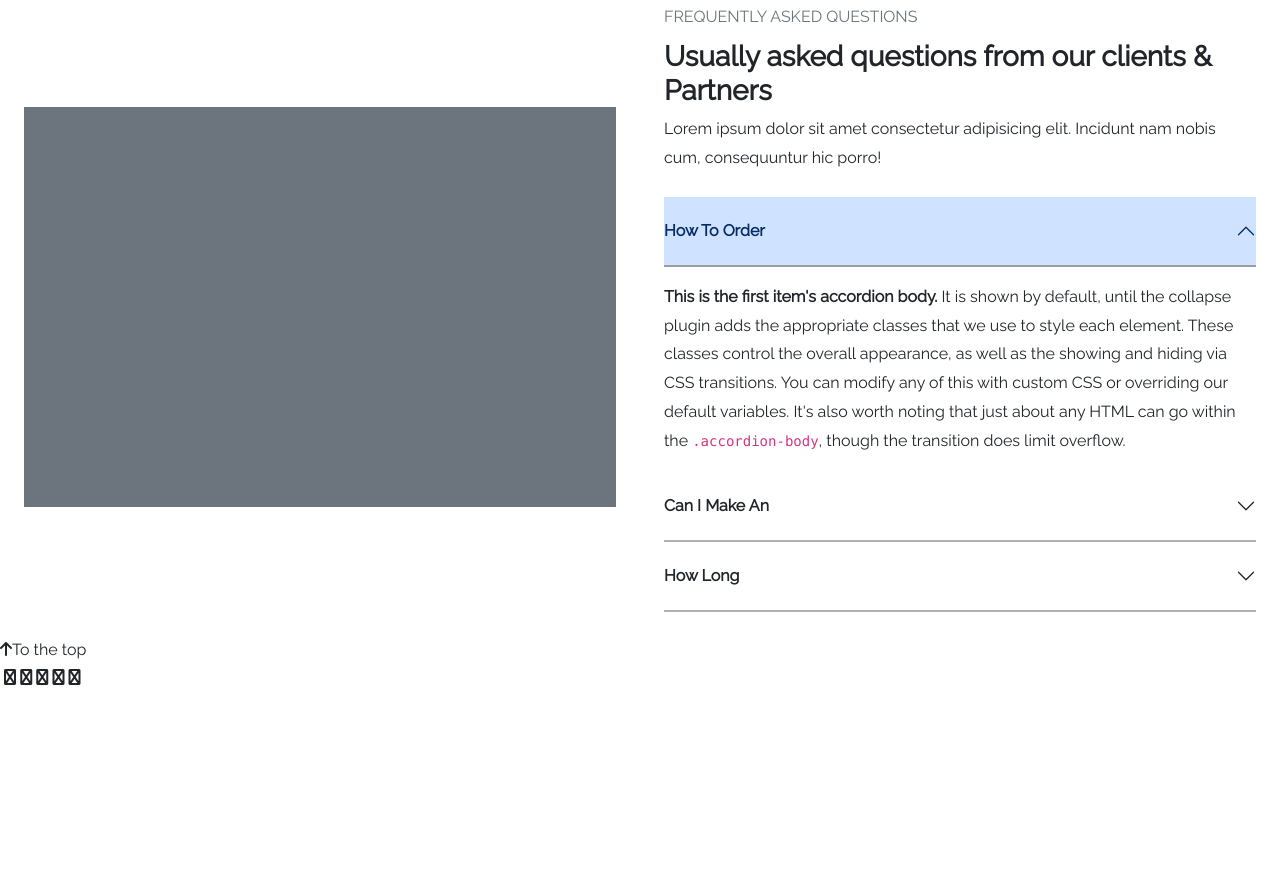
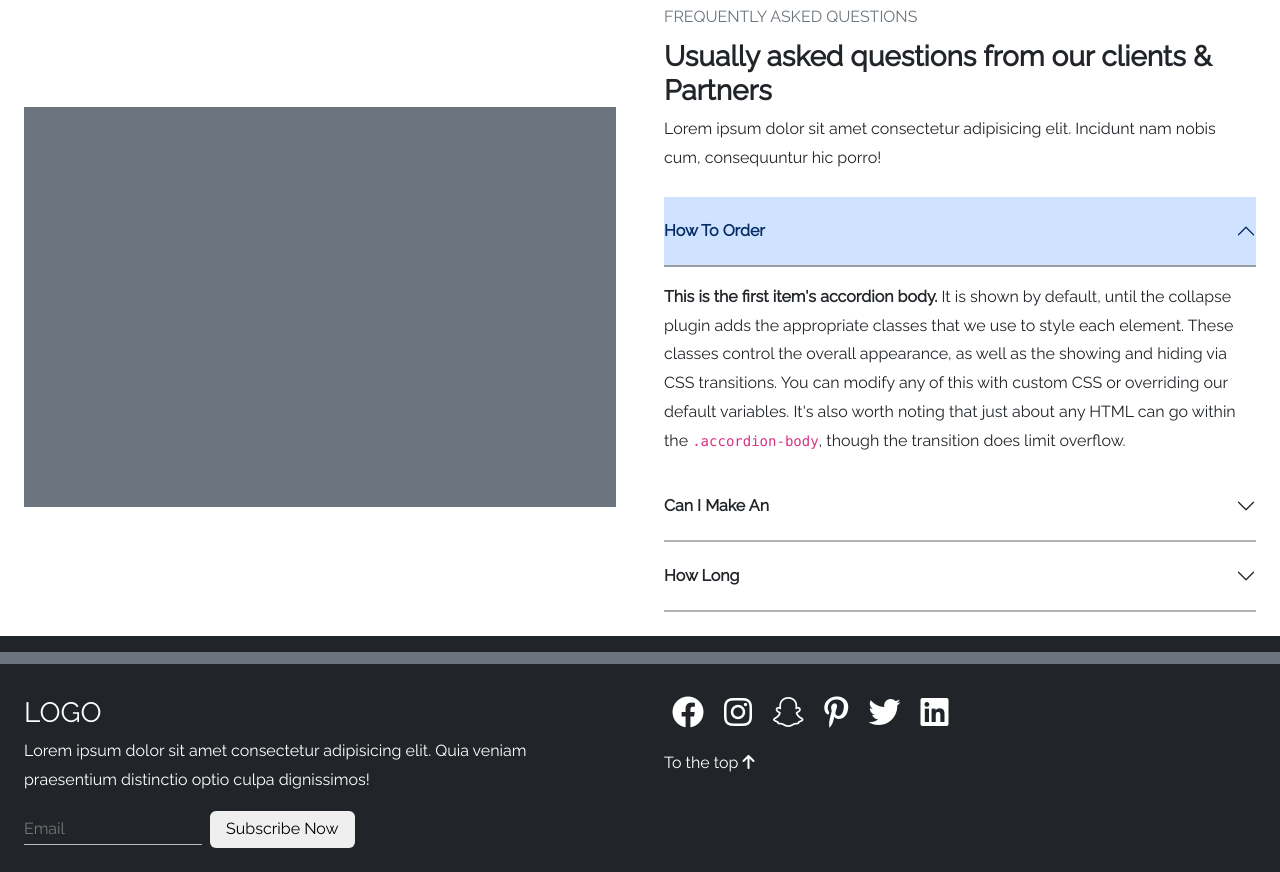
Before and after one commit to Sompal4549/DummyWebsite, a plain HTML site: page index.html in a window 1280 px wide. Shown: the part 6357-7229 px from the top of the page. Before the commit the page ends 7050 px from the top, so only its background shows below. Drawn offline with nearby package versions, Linux system fonts and the light colour scheme.

Commit message:
second commit

```diff
--- a/index.html
+++ b/index.html
@@ -777,20 +777,42 @@
    </section>
 
     <!-- Footer -->
-    <footer class="">
+    <footer class="container-fluid p-0 g-0 m-0 bg-dark" id="contact">
+      <div class="w-100 p-0 m-0 g-0" style="height: 8px;"></div>
+     <div class="bg-secondary w-100 w-100 p-0 m-0 g-0 my-2" style="height: 12px;"></div>
+     <div class="row d-flex flex-wrap flex-row p-0 m-0 g-0">
+      <div class="col-md-6">
+        <div class="container p-3 p-md-4">
+            <h3 class="text-white h3">LOGO</h3>
+            <p class="text-white fs-6 fw-light">Lorem ipsum dolor sit amet consectetur adipisicing elit. Quia veniam praesentium distinctio optio culpa dignissimos!</p>
+            <form class="">
+              <input style="border: none; border-bottom: 1px solid #bbb; background: none;" placeholder="Email"/>
+              <button class="btn-secondary border-0 rounded-2 px-3 py-1 mx-1">Subscribe Now</button>
+            </form>
+        </div>
+      </div>
+      <div class="col-md-6">
+        <div class="container p-3 p-md-4">
+          <!-- </a> -->
+          <div class="text-white">
+            <i class="fa-brands fa-facebook fs-2 mx-2 "></i>
+            <i class="fa-brands fa-instagram fs-2 mx-2 "></i>
+            <i class="fa-brands fa-snapchat fs-2 mx-2 "></i>
+            <i class="fa-brands fa-pinterest-p fs-2 mx-2 "></i>
+            <i class="fa-brands fa-twitter fs-2 mx-2 "></i>
+            <i class="fa-brands fa-linkedin fs-2 mx-2 "></i>
+          </div>
+          <p class="text-white py-3" id="toTop">
+            To the top
+            <span >
+              <i class="fa fa-arrow-up text-white"></i>
+            </span>
+          </p>
+        </div>
+      </div>
+     </div>
       <!-- <a href="#home" class="w3-button w3-light-grey"> -->
-      <span id="toTop">
-        <i class="fa fa-arrow-up"></i>To the top
-      </span>
-      <!-- </a> -->
-      <div class="">
-        <i class="fa fa-facebook-official w3-hover-opacity"></i>
-        <i class="fa fa-instagram w3-hover-opacity"></i>
-        <i class="fa fa-snapchat w3-hover-opacity"></i>
-        <i class="fa fa-pinterest-p w3-hover-opacity"></i>
-        <i class="fa fa-twitter w3-hover-opacity"></i>
-        <i class="fa fa-linkedin w3-hover-opacity"></i>
-      </div>
+
 
     </footer>
     <script
```
